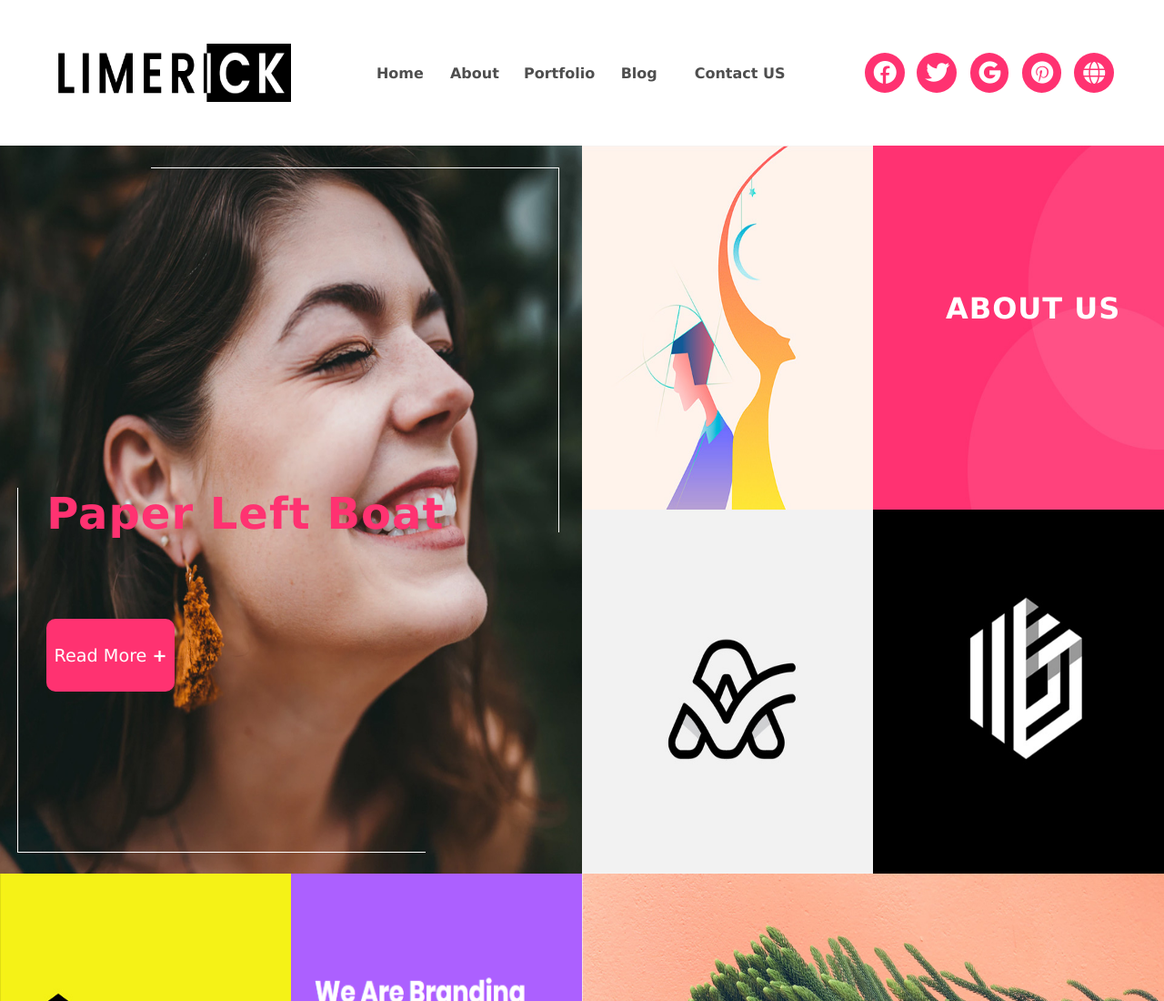
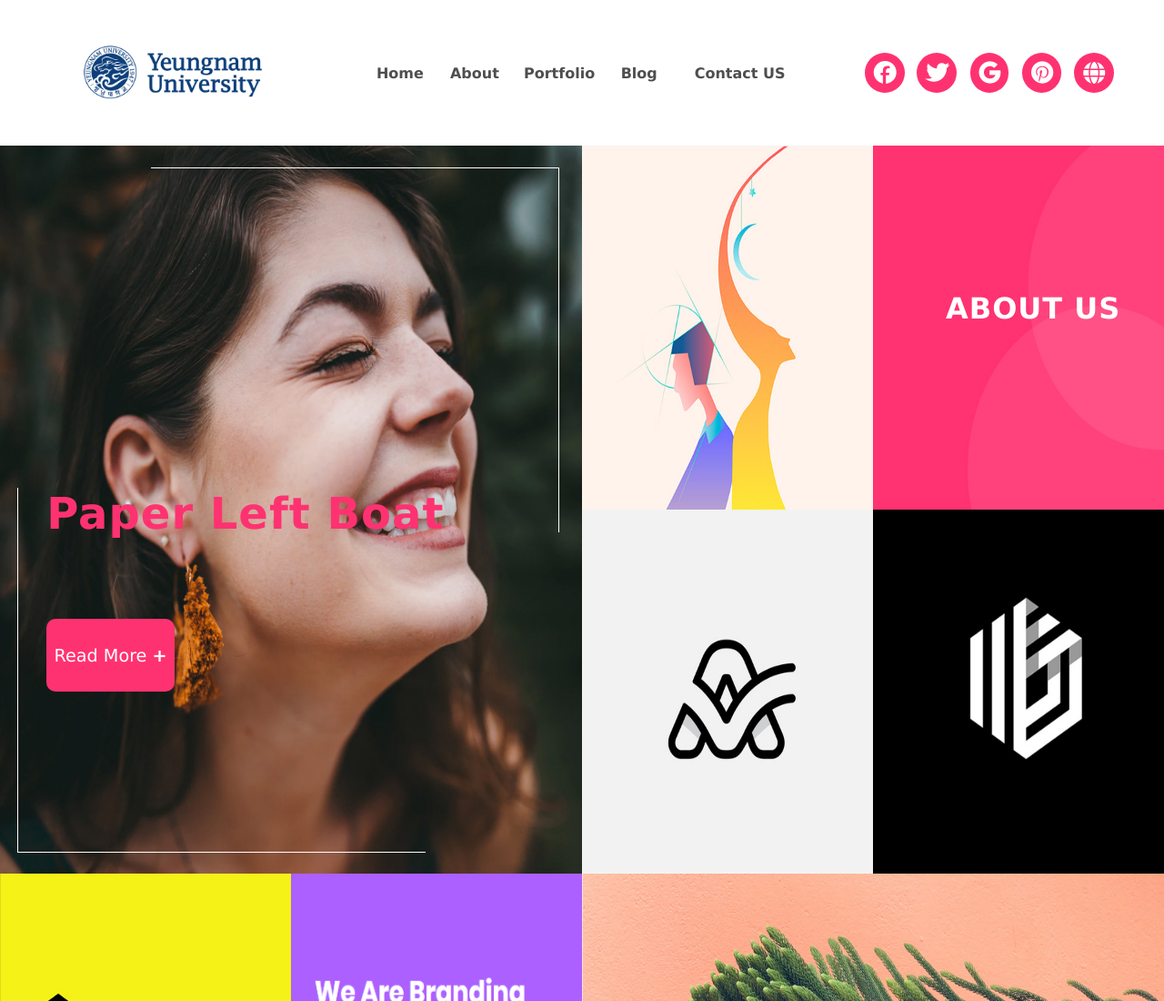
Before and after one commit to dwKim88/test2, a plain HTML site: page index.html in a window 1280 px wide. Shown: the top 1100 px of the page at 91% size. Drawn offline with Linux system fonts and the light colour scheme.

Commit message:
Update index.html

```diff
--- a/index.html
+++ b/index.html
@@ -15,21 +15,15 @@
     <section>
 
         <nav>
-
             <div class="div">
-
-                <img src="./img/logo.png" alt="">
-
+                <!-- 위쪽 로고 -->
+                <img src="./image/YU.png" alt="">
             </div>
-
             <ul>
-
+                <!-- 위에 리스트 중 Home. 그 하위들은 밑에 있음-->
                 <li> <a href="">Home</a>
-
                     <div class="list l1">
-
                         <ol>
-
                             <li> <a href="index.html">Creative Home</a> </li>
                             <li> <a href="page4.html">Designer Home</a> </li>
                             <li> <a href="page5.html">Portfolio Home</a> </li>
```
